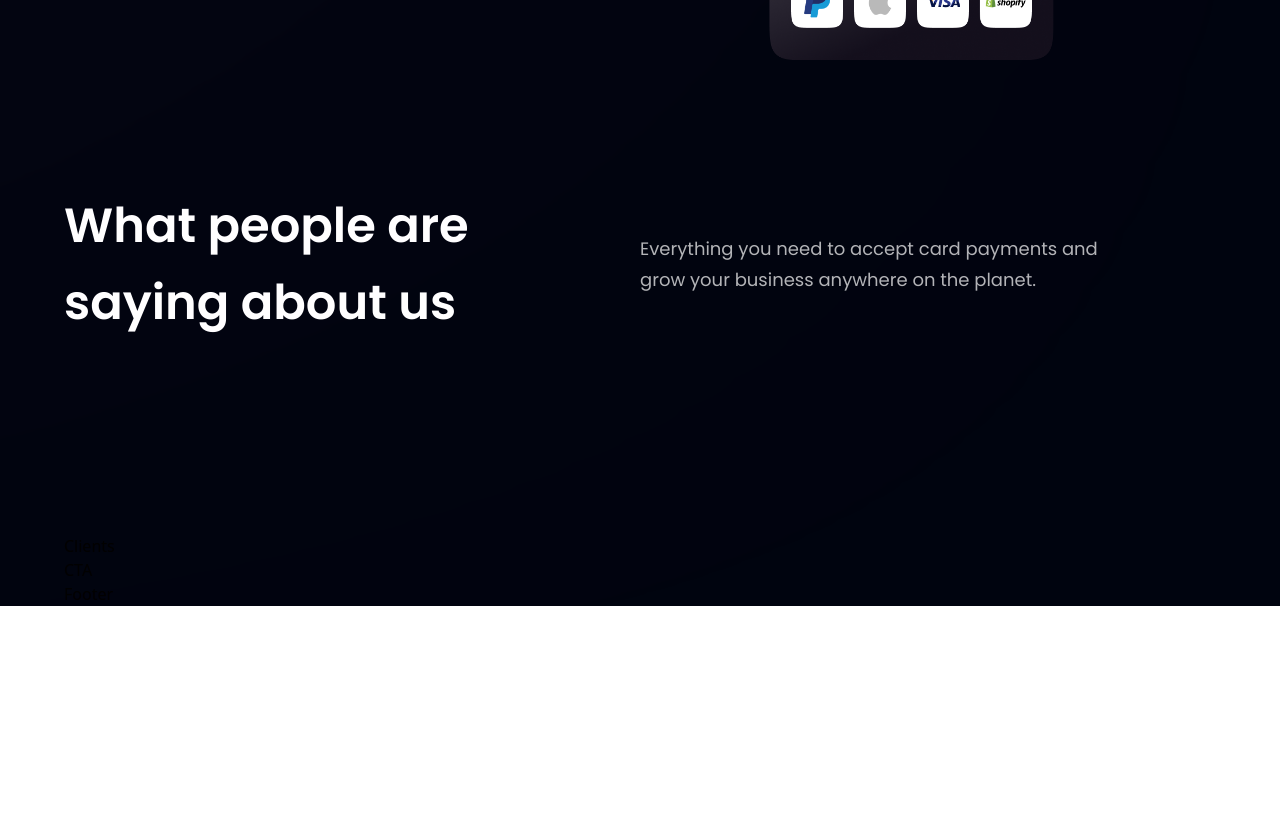
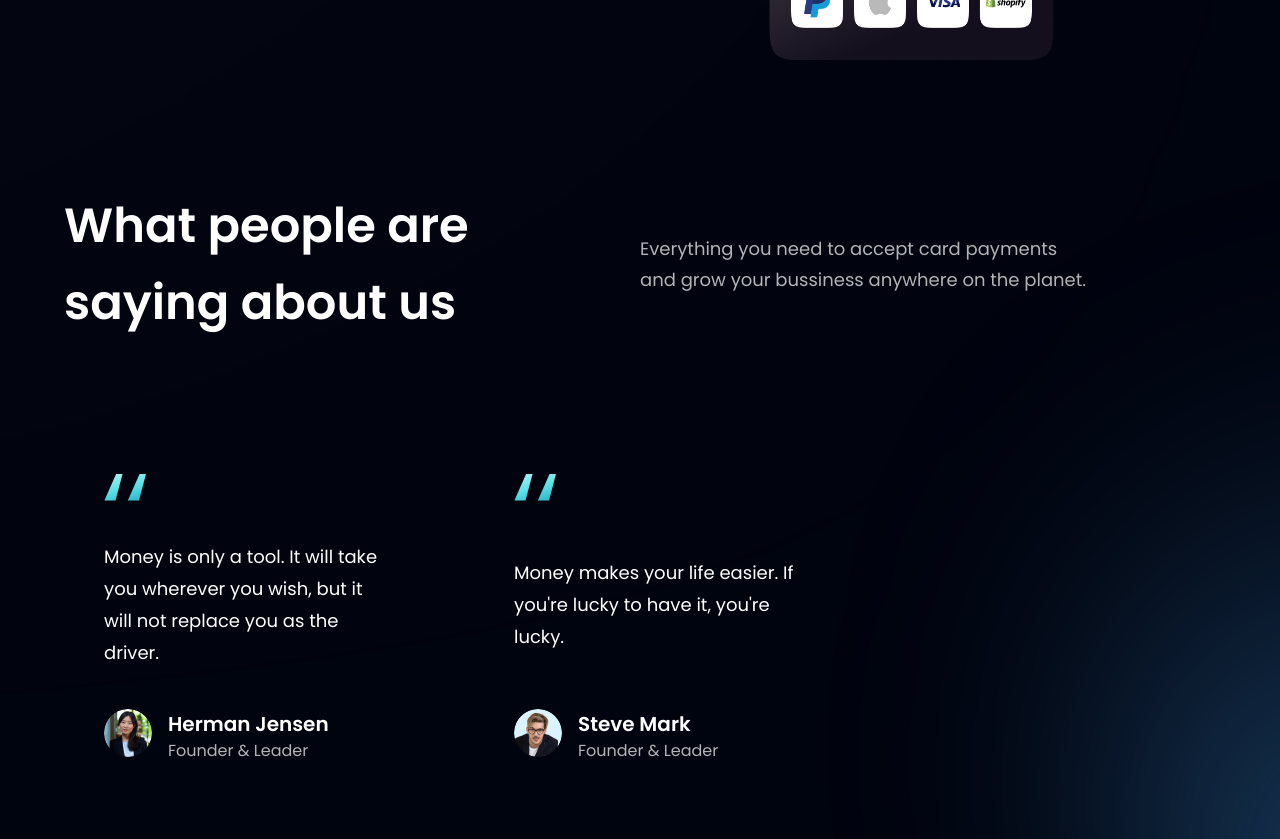
Before and after one commit to Mohit-sankhla02/hoobank, a React (Vite) app: page / in a window 1280 px wide. Shown: the part 2680-3519 px from the top of the page. Before the commit the page ends 3286 px from the top, so only its background shows below. Built offline with nearby package versions, Linux system fonts and the light colour scheme.

Commit message:
added somethings

```diff
--- a/src/components/CTA.jsx
+++ b/src/components/CTA.jsx
@@ -1,8 +1,18 @@
-import React from 'react'
+import styles from '../style'
+import Button from './Button'
 
 const CTA = () => {
   return (
-    <div>CTA</div>
+    <section className={`${styles.flexCenter} ${styles.marginY} ${styles.padding} sm:flex-row flex-col bg-black-gradient rounded-[20px] justify-evenly box-shadow`}>
+      <div>
+        <h2 className={`${styles.heading2}`}>Let's try out service now!</h2>
+        <p className={`${styles.paragraph} max-w-[470px] mt-5`}>Everything you need to accept card payments and grow you business anywhere on the planet</p>
+      </div>
+
+      <div className={`${styles.flexCenter} sm:ml-10 ml-0 sm:mt-0 mt-10`}>
+        <Button>Get Started</Button>
+      </div>
+    </section>
   )
 }
 
--- a/src/components/CardDeal.jsx
+++ b/src/components/CardDeal.jsx
@@ -11,7 +11,7 @@ const CardDeal = () => {
         <Button styles='mt-10'>Get Started</Button>
       </div>
       <div className={layout.sectionImg}>
-        <img src={card} alt="card" />
+        <img src={card} alt="card" className='w-[100%] h-[100%]'/>
       </div>
     </section>
   )
--- a/src/components/Clients.jsx
+++ b/src/components/Clients.jsx
@@ -1,9 +1,17 @@
-import React from 'react'
+import styles from '../style'
+import {clients} from '../constants/index'
 
-const Clients = () => {
-  return (
-    <div>Clients</div>
-  )
-}
+
+const Clients = () => (
+  <section className={`${styles.flexCenter} my-4`}>
+    <div className={`${styles.flexCenter} flex-wrap w-full gap-5`}>
+      {clients.map((client) => {
+        return <div key={client.id} className={`flex-1 ${styles.flexCenter} sm:min-w-[192px] min-w-[120px]`}>
+          <img src={client.logo} alt="client-logo" className='sm:w-[192px] w-[100px] object-contain' />
+        </div>;
+      })}
+    </div>
+  </section>
+)
 
 export default Clients
--- /dev/null
+++ b/src/components/FeedbackCard.jsx
@@ -0,0 +1,16 @@
+import { quotes } from "../assets";
+
+const FeedbackCard = ({img, content, name, title}) => (
+    <div className='flex justify-between flex-col px-10 py-12 rounded-[20px] max-w-[370px] md:mr-10 sm:mr-5 mr-0 my-5 feedback-card'>
+        <img src={quotes} alt="doubleQuotes" className="w-[42px] h-[27px] object-contain"/>
+        <p className="font-poppins font-normal text-[18px] leading-[32px] text-white my-10">{content}</p>
+        <div className="flex flex-row">
+            <img src={img} className="h-[48px] w-[48px] rounded-full" alt="" />
+            <div className="flex flex-col ml-4">
+                <h4 className="font-poppins font-semibold text-[20px] leading[32px] text-white">{name}</h4>
+                <p className="font-poppins font-normal text-[16px] leading[23px] text-dimWhite">{title}</p>
+            </div>
+        </div>
+    </div>
+);
+export default FeedbackCard;
--- a/src/components/Testimonials.jsx
+++ b/src/components/Testimonials.jsx
@@ -1,24 +1,27 @@
-import styles, { layout } from "../style";
+import styles from '../style'
+import { feedback } from '../constants';
+import FeedbackCard from './FeedbackCard';
 
-const Testimonials = () => {
-  return (
-    <>
-      <section className={layout.section}>
-        <div className={layout.sectionInfo}>
-          <h2 className={styles.heading2}>
-            What people are<br className='sm:block hidden' /> saying about us
-          </h2>
-        </div>
-        <div className={layout.sectionInfo}>
-          <p className={`${styles.paragraph} max-w-[470px]`}>Everything you need to accept card payments and grow your business anywhere on the planet.</p>
-        </div>
-      </section>
+const Testimonials = () => (
+  <section id='clients' className={`${styles.paddingY} ${styles.flexCenter} flex-col relative`}>
+    {/* TODO */}
+    <div className='absolute z-[0] w-[60%] h-[60%] -right-[50%] rounded-full blue__gradient'/>
 
-      <section className={layout.section}>
-
-      </section>
-    </>
-  )
-}
+    <div className='w-full flex justify-between items-center md:flex-row flex-col sm:mb-16 mb-6 relative z-[1]'>
+      <h1 className={`${styles.heading2}`}>
+        What people are <br className='sm:block hidden' />
+        saying about us
+      </h1>
+      <div className='w-full md:mt-0 mt-6'>
+        <p className={`${styles.paragraph} text-left max-w-[450px] `}>Everything you need to accept card payments and grow your bussiness anywhere on the planet.</p>
+      </div>
+    </div>
+    <div className='flex flex-wrap sm:justify-start justify-center w-full feedback-container relative z-[1]'>
+      {feedback.map((card) => {
+        return <FeedbackCard key={card.id} {...card} />
+      })}
+    </div>
+  </section>
+)
 
 export default Testimonials;
--- a/src/components/index.js
+++ b/src/components/index.js
@@ -9,6 +9,7 @@ import Clients from './Clients'
 import Hero from './Hero'
 import Stats from './Stats'
 import Testimonials from './Testimonials'
+import FeedbackCard from './FeedbackCard'
 
 export {
     Navbar,
@@ -21,5 +22,6 @@ export {
     Clients,
     Hero,
     Testimonials,
+    FeedbackCard,
     Stats
 };
```
Also changed, not shown: src/components/Business.jsx (+5 -3 lines).
